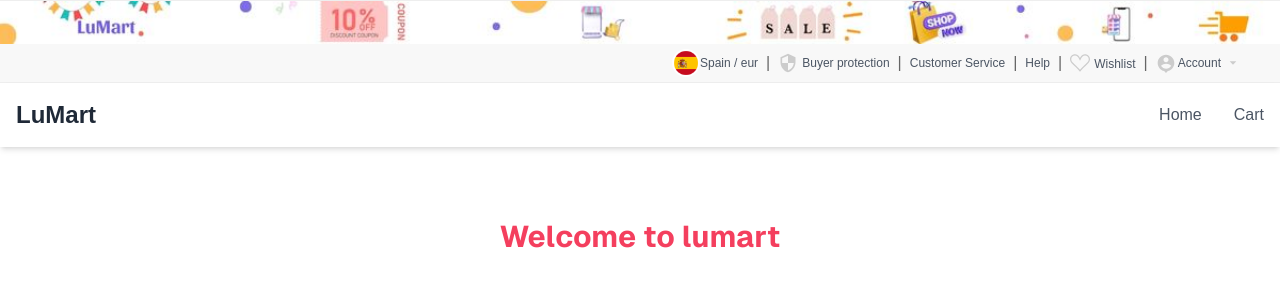
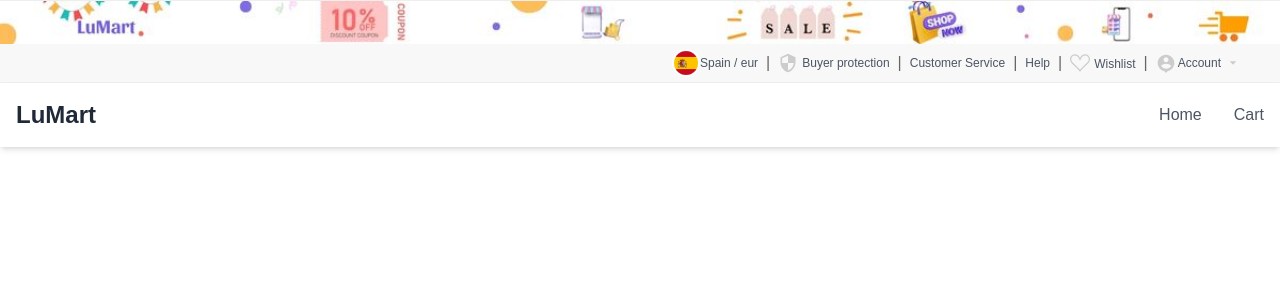
Before and after one commit to ZhitingLu/lumart, a Next.js app: page / in a window 1280 px wide. Shown: the top 300 px of the page. Built offline with nearby package versions, Linux system fonts and the light colour scheme.

Commit message:
removed used content

```diff
--- a/app/page.tsx
+++ b/app/page.tsx
@@ -3,10 +3,7 @@ import './globals.css';
 export default function Home() {
   return (
     <>
-   <div className="grid grid-rows-[20px_1fr_20px] items-center justify-items-center min-h-screen p-8 pb-20 gap-16 sm:p-20 font-[family-name:var(--font-geist-sans)]">
-     <h1 className="text-3xl text-red-500 font-bold">Welcome to lumart</h1>
 
-    </div>
   </>
   );
 }
```
